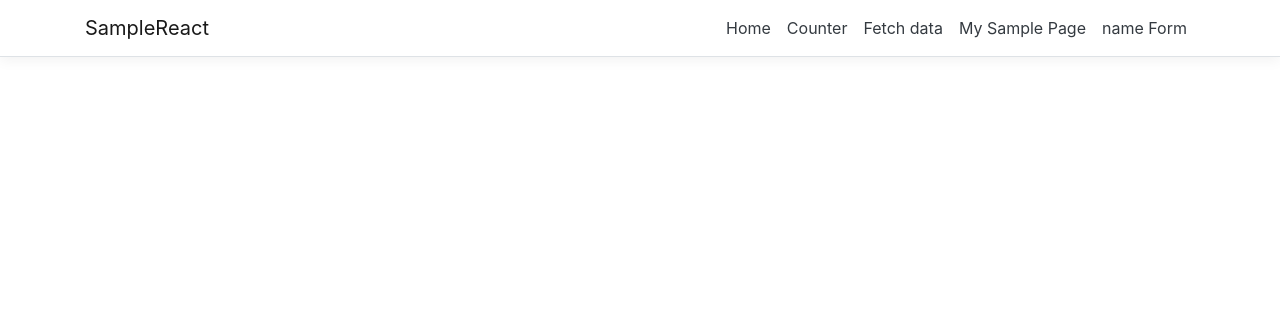
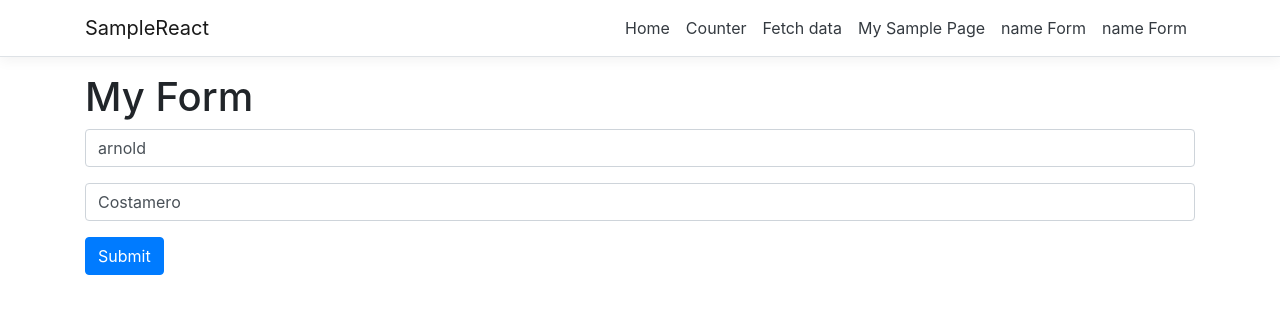
Before and after one commit to 23swift/SampleReact, a React (Create React App) app in the folder ClientApp/: page /newPage in a window 1280 px wide. Shown: the top 314 px of the page. Built offline with nearby package versions, Linux system fonts and the light colour scheme.

Commit message:
add Formik

```diff
--- a/ClientApp/src/App.js
+++ b/ClientApp/src/App.js
@@ -6,6 +6,8 @@ import { FetchData } from './components/FetchData';
 import { Counter } from './components/Counter';
 import {MySample} from './components/MySample';
 import {EmployeeForm} from './components/Employee/EmployeeForm';
+import{NewPage} from './components/NewPage'
+import {FormikPage} from './components/FormikPage'
 export default class App extends Component {
   static displayName = App.name;
 
@@ -17,6 +19,7 @@ export default class App extends Component {
         <Route path='/fetch-data' component={FetchData} />
         <Route path='/my-page' component={MySample} />
         <Route path='/nameForm' component={EmployeeForm} />
+        <Route path='/newPage' component={FormikPage} />
 
       </Layout>
     );
--- a/ClientApp/src/components/Employee/EmployeeForm.js
+++ b/ClientApp/src/components/Employee/EmployeeForm.js
@@ -2,6 +2,7 @@ import React, { Component,useState  } from 'react'
 import { ValidateEmployeeForm } from './Validation';
 import{isFormValid } from './Validation';
 import {InputField} from '../formElements/inputField/InputField';
+import DatePicker from 'react-date-picker';
 export  class EmployeeForm extends React.Component {
     constructor(props) {
       super(props);
@@ -59,7 +60,7 @@ export  class EmployeeForm extends React.Component {
       console.log(this.state);
       event.preventDefault();
     }
-
+onChange = date => this.setState({ date })
 
 
     render() {
@@ -68,6 +69,12 @@ export  class EmployeeForm extends React.Component {
     return (
 
         <form onSubmit={this.handleSubmit} noValidate>
+            <div >
+            <DatePicker  className="form-control"
+              onChange={this.onChange}
+              value={this.state.date}
+            />
+          </div>
             <InputField label="First Name" name="firstName" formErrors={formErrors} onChangeFn={this.handleChange}/>
             <InputField label="Last Name" name="lastName" formErrors={formErrors} onChangeFn={this.handleChange}/>
             <InputField label="Address" name="address" formErrors={formErrors} onChangeFn={this.handleChange}/>
--- /dev/null
+++ b/ClientApp/src/components/FormikPage.js
@@ -0,0 +1,35 @@
+import React from 'react';
+import { Formik,Field  } from 'formik';
+
+export  const FormikPage = () => (
+  <div>
+    <h1>My Form</h1>
+    <Formik
+      initialValues={{ firstName: 'arnold',lastName:'Costamero' }}
+      onSubmit={(values, actions) => {
+        setTimeout(() => {
+          alert(JSON.stringify(values, null, 2));
+          actions.setSubmitting(false);
+        }, 1000);
+      }}
+
+      render={props => (
+        <form onSubmit={props.handleSubmit}>
+        <div className="form-group">
+
+            <Field className="form-control" type="text" name="firstName" placeholder="First Name" />
+        </div>
+        <div className="form-group">
+        <Field className="form-control" type="text" name="lastName" placeholder="last Name" />
+        </div>
+
+
+          {props.errors.name && <div id="feedback">{props.errors.name}</div>}
+          <button type="submit" className="btn btn-primary">Submit</button>
+        </form>
+      )}
+    />
+  </div>
+);
+
+export default FormikPage
--- a/ClientApp/src/components/Home.js
+++ b/ClientApp/src/components/Home.js
@@ -1,6 +1,7 @@
 import React, { Component } from 'react';
 import MySample from './MySample';
 import Clock from './Clock';
+import NewPage from './NewPage';
 export class Home extends Component {
   static displayName = Home.name;
 
@@ -26,9 +27,10 @@ export class Home extends Component {
         </ul>
         <p>The <code>ClientApp</code> subdirectory is a standard React application based on the <code>create-react-app</code> template. If you open a command prompt in that directory, you can run <code>npm</code> commands such as <code>npm test</code> or <code>npm install</code>.</p>
         <br/>
-        <MySample name={name} address={address} phone={phone} />
+        {/* <MySample name={name} address={address} phone={phone} />
         <Clock/>
-        <Clock/>
+        <Clock/> */}
+      {/* <NewPage name="Arnold Costamero"/> */}
       </div>
 
     );
--- a/ClientApp/src/components/NavMenu.js
+++ b/ClientApp/src/components/NavMenu.js
@@ -45,6 +45,9 @@ export class NavMenu extends Component {
                 <NavItem>
                   <NavLink tag={Link} className="text-dark" to="/nameForm">name Form</NavLink>
                 </NavItem>
+                <NavItem>
+                  <NavLink tag={Link} className="text-dark" to="/newPage">name Form</NavLink>
+                </NavItem>
 
               </ul>
             </Collapse>
--- /dev/null
+++ b/ClientApp/src/components/NewPage.js
@@ -0,0 +1,69 @@
+import React, {Component}from 'react';
+
+import FormikPage from './FormikPage';
+// export default class NewPage extends Component{
+    export  class NewPage extends Component{
+    constructor(props){
+        super(props);
+
+
+        this.handleSubmit=this.handleSubmit.bind(this);
+        this.handleChange=this.handleChange.bind(this);
+        this.state = {
+            list: Array(9),
+            firstName:"",
+            lastName:""
+          };
+    }
+
+    handleChange = event => {
+        event.preventDefault();
+          const {name,value} = event.target;
+
+          this.setState({[name]:value});
+        }
+    handleSubmit=(e)=>{
+        e.preventDefault();
+        let l=this.state.list;
+        this.setState({list:l.concat(this.state.firstName + " "+ this.state.lastName)});
+        console.log("Form submitted");
+        e.target.reset();
+
+    }
+    render(){
+        return(
+
+
+            <form onSubmit={this.handleSubmit}>
+                <div class="form-group">
+                    <label>First Name</label>
+                    <input type="text" class="form-control" name="firstName" onChange={this.handleChange}/>
+
+                </div>
+                <div class="form-group">
+                    <label>Last Name</label>
+                    <input type="text" class="form-control" name="lastName" onChange={this.handleChange}/>
+
+                </div>
+                <input type="submit" value="Submit" className="btn btn-primary" />
+
+
+                <div>
+                     <ul>
+                         {
+                             this.state .list.map((item)=>
+                             <li>{item}</li>
+                             )
+                         }
+
+                    </ul>
+                </div>
+                <FormikPage/>
+            </form>
+
+
+        );
+
+    }
+}
+export default NewPage
```
Also changed, not shown: ClientApp/src/components/Employee/Calendar.js (added, +21 -0 lines), 1 other file (tests, documents, lock files or other folders).
